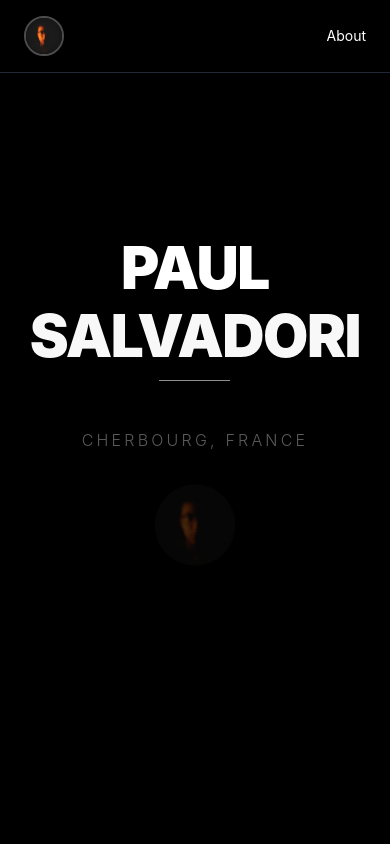
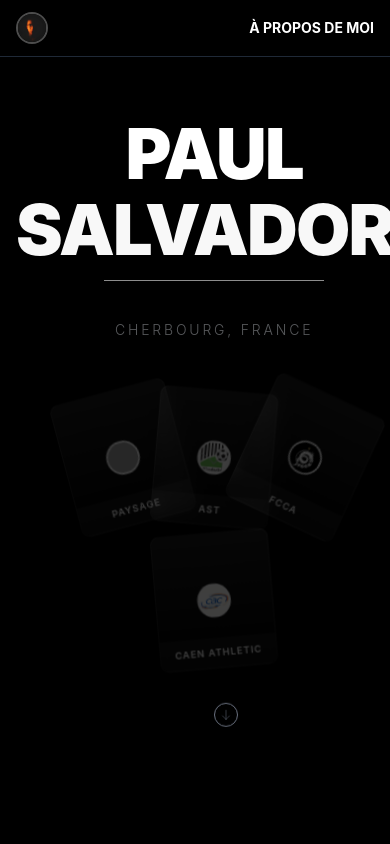
Before and after one commit to 10lsv/PHOTOGRAPHER-SITE, a Next.js app: page / in a window 390 px wide. Shown: the top 844 px of the page. Built offline with nearby package versions, Linux system fonts and the light colour scheme; grey boxes are pictures that could not be loaded.

Commit message:
feat: mobile-first optimization and responsive animations
Adapt site for mobile with touch-friendly animations and adaptive design.

#VERCEL_SKIP

Co-authored-by: LSV <146275534+10lsv@users.noreply.github.com>

```diff
--- a/app/globals.css
+++ b/app/globals.css
@@ -31,6 +31,107 @@
     -webkit-font-smoothing: antialiased;
     letter-spacing: -0.05em;
     text-shadow: 0 0 30px rgba(255, 255, 255, 0.3);
+  }
+
+  /* Navigation Cards Glass Effect - Mobile First */
+  .navigation-container {
+    position: relative;
+    display: flex;
+    justify-content: center;
+    align-items: center;
+    padding: 1rem;
+    flex-wrap: wrap;
+    gap: 0.5rem;
+  }
+
+  .navigation-container .glass-card {
+    position: relative;
+    width: 140px;
+    height: 160px;
+    background: linear-gradient(rgba(255, 255, 255, 0.1), transparent);
+    border: 1px solid rgba(255, 255, 255, 0.1);
+    box-shadow: 0 15px 25px rgba(0, 0, 0, 0.25);
+    display: flex;
+    justify-content: center;
+    align-items: center;
+    transition: all 0.5s ease;
+    border-radius: 10px;
+    backdrop-filter: blur(10px);
+    cursor: pointer;
+    transform: rotate(calc(var(--r) * 1deg));
+    margin: 0 -20px;
+  }
+
+  /* Mobile animations preserved */
+  .navigation-container .glass-card:hover,
+  .navigation-container .glass-card:active {
+    transform: rotate(0deg) scale(1.05);
+    margin: 0 5px;
+    background: linear-gradient(rgba(255, 255, 255, 0.15), rgba(255, 255, 255, 0.05));
+    box-shadow: 0 25px 35px rgba(0, 0, 0, 0.35);
+  }
+
+  /* Touch-friendly for mobile */
+  @media (hover: none) and (pointer: coarse) {
+    .navigation-container .glass-card:active {
+      transform: rotate(0deg) scale(1.05);
+      margin: 0 5px;
+      background: linear-gradient(rgba(255, 255, 255, 0.15), rgba(255, 255, 255, 0.05));
+      box-shadow: 0 25px 35px rgba(0, 0, 0, 0.35);
+    }
+  }
+
+  .navigation-container .glass-card::before {
+    content: attr(data-text);
+    position: absolute;
+    bottom: 0;
+    width: 100%;
+    height: 35px;
+    background: rgba(255, 255, 255, 0.05);
+    display: flex;
+    justify-content: center;
+    align-items: center;
+    color: #fff;
+    font-size: 0.7rem;
+    font-weight: 600;
+    letter-spacing: 0.1em;
+    border-radius: 0 0 10px 10px;
+  }
+
+  /* Tablet and Desktop */
+  @media (min-width: 768px) {
+    .navigation-container {
+      padding: 2rem;
+      gap: 0;
+    }
+
+    .navigation-container .glass-card {
+      width: 160px;
+      height: 180px;
+      margin: 0 -35px;
+    }
+
+    .navigation-container:hover .glass-card {
+      transform: rotate(0deg);
+      margin: 0 8px;
+    }
+
+    .navigation-container .glass-card::before {
+      height: 40px;
+      font-size: 0.8rem;
+    }
+  }
+
+  @media (min-width: 1024px) {
+    .navigation-container .glass-card {
+      width: 180px;
+      height: 200px;
+      margin: 0 -45px;
+    }
+
+    .navigation-container:hover .glass-card {
+      margin: 0 10px;
+    }
   }
 
   /* Fancy P Animation - spins and bounces from top */
@@ -106,7 +207,7 @@
       opacity: 0;
     }
     100% {
-      width: 128px;
+      width: 100%;
       opacity: 1;
     }
   }
@@ -387,15 +488,15 @@
 /* Mobile optimizations */
 @media (max-width: 768px) {
   .bold-letters {
-    font-size: 30vw;
-    line-height: 0.8;
+    font-size: 18vw;
+    line-height: 0.85;
   }
 }
 
 /* Enhanced mobile responsiveness */
 @media (max-width: 640px) {
   .bold-letters {
-    font-size: 15vw;
+    font-size: 18vw;
     line-height: 0.9;
   }
 
@@ -412,7 +513,7 @@
 
 @media (max-width: 480px) {
   .bold-letters {
-    font-size: 16vw;
+    font-size: 20vw;
   }
 }
 
--- a/app/page.tsx
+++ b/app/page.tsx
@@ -1,4 +1,6 @@
 "use client"
+
+import type React from "react"
 
 import { useState, useEffect, useRef } from "react"
 import Image from "next/image"
@@ -34,12 +36,16 @@ const photoGroups = {
   ],
 }
 
+const inspirationalQuotes = ["CAPTURER L'INSTANT", "FIGER L'ÉMOTION", "RÉVÉLER LA BEAUTÉ", "IMMORTALISER L'ACTION"]
+
 export default function Home() {
   const [selectedPhoto, setSelectedPhoto] = useState<{ src: string; alt: string } | null>(null)
   const [isLoading, setIsLoading] = useState(true)
   const [activeGroup, setActiveGroup] = useState<string>("caen-athletic")
   const [scrollY, setScrollY] = useState(0)
   const [isVisible, setIsVisible] = useState<{ [key: string]: boolean[] }>({})
+  const [currentQuote, setCurrentQuote] = useState(0)
+  const [isViewfinderActive, setIsViewfinderActive] = useState(false)
   const groupRefs = useRef<{ [key: string]: (HTMLDivElement | null)[] }>({})
 
   useEffect(() => {
@@ -89,6 +95,26 @@ export default function Home() {
     return () => window.removeEventListener("scroll", handleScroll)
   }, [])
 
+  // Quote rotation effect
+  useEffect(() => {
+    const interval = setInterval(() => {
+      setCurrentQuote((prev) => (prev + 1) % inspirationalQuotes.length)
+    }, 3000)
+    return () => clearInterval(interval)
+  }, [])
+
+  // Viewfinder activation on scroll
+  useEffect(() => {
+    const handleViewfinderScroll = () => {
+      const scrollPosition = window.scrollY
+      const windowHeight = window.innerHeight
+      setIsViewfinderActive(scrollPosition > windowHeight * 0.3 && scrollPosition < windowHeight * 1.2)
+    }
+
+    window.addEventListener("scroll", handleViewfinderScroll)
+    return () => window.removeEventListener("scroll", handleViewfinderScroll)
+  }, [])
+
   if (isLoading) {
     return (
       <div className="fixed inset-0 bg-black z-50 flex items-center justify-center overflow-hidden mobile-loader">
@@ -110,10 +136,10 @@ export default function Home() {
     <div className="min-h-screen bg-black text-white overflow-x-hidden">
       {/* Header */}
       <header className="fixed top-0 w-full bg-black/80 backdrop-blur-md z-40 border-b border-gray-800 animate-slide-down">
-        <div className="max-w-7xl mx-auto px-6 py-4">
+        <div className="max-w-7xl mx-auto px-4 sm:px-6 py-3 sm:py-4">
           <div className="flex justify-between items-center">
             {/* Profile Picture Logo */}
-            <div className="w-10 h-10 rounded-full overflow-hidden border-2 border-white/30">
+            <div className="w-8 h-8 sm:w-10 sm:h-10 rounded-full overflow-hidden border-2 border-white/30">
               <Image
                 src="/images/profil-pic.jpg"
                 alt="Paul Salvadori"
@@ -122,12 +148,12 @@ export default function Home() {
                 className="w-full h-full object-cover"
               />
             </div>
-            <nav className="flex space-x-8 text-sm">
+            <nav className="flex space-x-6 sm:space-x-8 text-xs sm:text-sm">
               <Link
                 href="/about"
-                className="hover:text-gray-300 transition-all duration-300 hover:scale-110 hover:tracking-wider"
+                className="hover:text-gray-300 transition-all duration-300 hover:scale-110 hover:tracking-wider text-sm font-bold"
               >
-                About
+                {"À PROPOS DE MOI"}
               </Link>
             </nav>
           </div>
@@ -135,84 +161,135 @@ export default function Home() {
       </header>
 
       {/* Hero Section */}
-      <section className="relative pt-20 pb-12 px-4 min-h-screen flex flex-col items-center justify-center">
+      <section className="relative pt-16 sm:pt-20 pb-8 sm:pb-12 px-4 min-h-screen flex flex-col items-center justify-center">
         <div className="text-center max-w-4xl mx-auto relative">
           {/* Main Title */}
           <div className="relative mb-4">
             {/* PAUL */}
-            <h1 className="text-[15vw] sm:text-[12vw] md:text-8xl lg:text-9xl font-black tracking-tight leading-none animate-fade-in-up">
+            <h1 className="text-[18vw] sm:text-[15vw] md:text-8xl lg:text-9xl font-black tracking-tight leading-none animate-fade-in-up">
               PAUL
             </h1>
 
             {/* SALVADORI */}
-            <h1 className="text-[15vw] sm:text-[12vw] md:text-8xl lg:text-9xl font-black tracking-tight leading-none mt-2 animate-fade-in-up animation-delay-200">
+            <h1 className="text-[18vw] sm:text-[15vw] md:text-8xl lg:text-9xl font-black tracking-tight leading-none mt-1 sm:mt-2 animate-fade-in-up animation-delay-200">
               SALVADORI
             </h1>
           </div>
 
           {/* Decorative Line */}
-          <div className="w-24 sm:w-32 h-px bg-white mb-6 mx-auto animate-expand-line animation-delay-500"></div>
+          <div className="w-16 sm:w-24 md:w-32 h-px bg-white mb-4 sm:mb-6 mx-auto animate-expand-line animation-delay-500"></div>
 
           {/* Location */}
-          <p className="text-base sm:text-lg md:text-xl text-gray-300 font-light tracking-[0.2em] sm:tracking-[0.3em] animate-fade-in-up animation-delay-800 mb-12">
+          <p className="text-sm sm:text-base md:text-xl text-gray-300 font-light tracking-[0.2em] sm:tracking-[0.3em] animate-fade-in-up animation-delay-800 mb-8 sm:mb-12">
             CHERBOURG, FRANCE
           </p>
 
-          {/* Profile Picture - Between location and first section */}
-          <div className="flex justify-center mb-16 animate-photo-reveal animation-delay-1000">
-            <div className="w-24 h-24 sm:w-28 sm:h-28 md:w-32 md:h-32 rounded-full overflow-hidden border-3 border-white/30 shadow-2xl">
-              <Image
-                src="/images/profil-pic.jpg"
-                alt="Paul Salvadori"
-                width={128}
-                height={128}
-                className="w-full h-full object-cover"
-              />
+          {/* Navigation Cards Section - Mobile First */}
+          <div className="flex justify-center mb-12 sm:mb-16 animate-photo-reveal animation-delay-1000">
+            <div className="navigation-container">
+              <div
+                data-text="PAYSAGE"
+                style={{ "--r": -15 } as React.CSSProperties}
+                className="glass-card"
+                onClick={() => document.getElementById("paysage-section")?.scrollIntoView({ behavior: "smooth" })}
+              >
+                <div className="w-10 h-10 sm:w-12 sm:h-12 relative rounded-full overflow-hidden border-2 border-white/20 bg-white">
+                  <Image src="/images/paysage5.jpg" alt="Paysage Logo" fill className="object-cover" />
+                </div>
+              </div>
+
+              <div
+                data-text="AST"
+                style={{ "--r": 5 } as React.CSSProperties}
+                className="glass-card"
+                onClick={() => document.getElementById("ast-section")?.scrollIntoView({ behavior: "smooth" })}
+              >
+                <div className="w-10 h-10 sm:w-12 sm:h-12 relative rounded-full overflow-hidden border-2 border-white/20 bg-white">
+                  <Image src="/images/ast-logo.jpg" alt="AST Logo" fill className="object-cover" />
+                </div>
+              </div>
+
+              <div
+                data-text="FCCA"
+                style={{ "--r": 25 } as React.CSSProperties}
+                className="glass-card"
+                onClick={() => document.getElementById("fcca-section")?.scrollIntoView({ behavior: "smooth" })}
+              >
+                <div className="w-10 h-10 sm:w-12 sm:h-12 relative rounded-full overflow-hidden border-2 border-white/20 bg-white">
+                  <Image src="/images/fcca-logo.jpg" alt="FCCA Logo" fill className="object-cover" />
+                </div>
+              </div>
+
+              <div
+                data-text="CAEN ATHLETIC"
+                style={{ "--r": -5 } as React.CSSProperties}
+                className="glass-card"
+                onClick={() => document.getElementById("caen-athletic-section")?.scrollIntoView({ behavior: "smooth" })}
+              >
+                <div className="w-10 h-10 sm:w-12 sm:h-12 relative rounded-full overflow-hidden border-2 border-white/20 bg-white">
+                  <Image src="/images/cac-logo.jpg" alt="CAC Logo" fill className="object-cover" />
+                </div>
+              </div>
             </div>
           </div>
-        </div>
 
-        {/* Scroll Indicator */}
-        <div className="absolute bottom-6 sm:bottom-8 left-1/2 transform -translate-x-1/2 animate-bounce-slow">
-
+          {/* Scroll Indicator */}
+          <div className="absolute bottom-4 sm:bottom-6 md:bottom-8 left-1/2 transform -translate-x-1/2 animate-bounce-slow">
+            <div className="w-6 h-6 sm:w-8 sm:h-8 border border-gray-500 rounded-full flex items-center justify-center hover:border-white transition-colors duration-300">
+              <svg
+                className="w-3 h-3 sm:w-4 sm:h-4 text-gray-500"
+                fill="none"
+                stroke="currentColor"
+                viewBox="0 0 24 24"
+              >
+                <path strokeLinecap="round" strokeLinejoin="round" strokeWidth={1} d="M19 14l-7 7m0 0l-7-7m7 7V3" />
+              </svg>
+            </div>
+          </div>
         </div>
       </section>
 
       {/* Photo Groups */}
       {Object.entries(photoGroups).map(([groupName, photos]) => (
-        <section key={groupName} className="py-20 px-6 pt-0 mx-0">
+        <section key={groupName} id={`${groupName}-section`} className="py-12 sm:py-16 md:py-20 px-4 sm:px-6">
           <div className="max-w-7xl mx-auto">
-            {/* Group Title with Logo - Single Line Layout */}
-            <div className="text-center mb-16">
-              <div className="flex items-center justify-center gap-4 mb-4 flex-wrap">
-                <h2 className="text-3xl sm:text-4xl md:text-5xl lg:text-6xl font-thin tracking-wider text-white/90 whitespace-nowrap">
+            {/* Group Title with Logo - Mobile Optimized */}
+            <div className="text-center mb-12 sm:mb-16">
+              <div className="flex flex-col sm:flex-row items-center justify-center gap-3 sm:gap-4 mb-4">
+                <h2 className="text-2xl sm:text-3xl md:text-4xl lg:text-5xl xl:text-6xl font-thin tracking-wider text-white/90 text-center">
                   {groupName === "caen-athletic" ? "CAEN ATHLETIC" : groupName.toUpperCase()}
                 </h2>
 
-                {/* Larger round logos */}
+                {/* Logos - Mobile Optimized */}
+                {groupName === "paysage" && (
+                  <div className="w-10 h-10 sm:w-12 sm:h-12 md:w-14 md:h-14 relative rounded-full overflow-hidden border-2 border-white/20 bg-white flex-shrink-0">
+                    <Image src="/images/paysage5.jpg" alt="Paysage Logo" fill className="object-cover" />
+                  </div>
+                )}
+
                 {groupName === "fcca" && (
-                  <div className="w-12 h-12 md:w-14 md:h-14 relative rounded-full overflow-hidden border-2 border-white/20 bg-white flex-shrink-0">
+                  <div className="w-10 h-10 sm:w-12 sm:h-12 md:w-14 md:h-14 relative rounded-full overflow-hidden border-2 border-white/20 bg-white flex-shrink-0">
                     <Image src="/images/fcca-logo.jpg" alt="FCCA Logo" fill className="object-cover" />
                   </div>
                 )}
 
                 {groupName === "AST" && (
-                  <div className="w-12 h-12 md:w-14 md:h-14 relative rounded-full overflow-hidden border-2 border-white/20 bg-white flex-shrink-0">
+                  <div className="w-10 h-10 sm:w-12 sm:h-12 md:w-14 md:h-14 relative rounded-full overflow-hidden border-2 border-white/20 bg-white flex-shrink-0">
                     <Image src="/images/ast-logo.jpg" alt="AST Logo" fill className="object-cover" />
                   </div>
                 )}
 
                 {groupName === "caen-athletic" && (
-                  <div className="w-12 h-12 md:w-14 md:h-14 relative rounded-full overflow-hidden border-2 border-white/20 bg-white flex-shrink-0">
+                  <div className="w-10 h-10 sm:w-12 sm:h-12 md:w-14 md:h-14 relative rounded-full overflow-hidden border-2 border-white/20 bg-white flex-shrink-0">
                     <Image src="/images/cac-logo.jpg" alt="CAC Logo" fill className="object-cover" />
                   </div>
                 )}
               </div>
-              <div className="w-16 h-px bg-white/50 mx-auto"></div>
+              <div className="w-12 sm:w-16 h-px bg-white/50 mx-auto"></div>
             </div>
 
-            {/* Photo Grid */}
-            <div className="grid grid-cols-1 md:grid-cols-2 lg:grid-cols-3 gap-8 md:gap-12">
+            {/* Photo Grid - Mobile First */}
+            <div className="grid grid-cols-1 sm:grid-cols-2 lg:grid-cols-3 gap-6 sm:gap-8 md:gap-12">
               {photos.map((photo, index) => (
                 <div
                   key={photo.id}
@@ -243,16 +320,16 @@ export default function Home() {
 
                     {/* Sliding overlay */}
                     <div className="absolute inset-0 bg-gradient-to-t from-black/80 via-transparent to-transparent translate-y-full group-hover:translate-y-0 transition-transform duration-500">
-                      <div className="absolute bottom-6 left-6 text-white opacity-0 group-hover:opacity-100 transition-opacity duration-300 delay-200">
-                        <div className="w-10 h-10 border border-white rounded-full flex items-center justify-center hover:bg-white hover:text-black transition-colors duration-300">
-                          <span className="text-sm">+</span>
+                      <div className="absolute bottom-4 sm:bottom-6 left-4 sm:left-6 text-white opacity-0 group-hover:opacity-100 transition-opacity duration-300 delay-200">
+                        <div className="w-8 h-8 sm:w-10 sm:h-10 border border-white rounded-full flex items-center justify-center hover:bg-white hover:text-black transition-colors duration-300">
+                          <span className="text-xs sm:text-sm">+</span>
                         </div>
                       </div>
                     </div>
 
                     {/* Corner accents */}
-                    <div className="absolute top-6 right-6 w-0 h-0 border-t-2 border-r-2 border-white opacity-0 group-hover:opacity-100 group-hover:w-8 group-hover:h-8 transition-all duration-500 delay-100"></div>
-                    <div className="absolute bottom-6 right-6 w-0 h-px bg-white opacity-0 group-hover:opacity-100 group-hover:w-16 transition-all duration-500 delay-200"></div>
+                    <div className="absolute top-4 sm:top-6 right-4 sm:right-6 w-0 h-0 border-t-2 border-r-2 border-white opacity-0 group-hover:opacity-100 group-hover:w-6 group-hover:h-6 sm:group-hover:w-8 sm:group-hover:h-8 transition-all duration-500 delay-100"></div>
+                    <div className="absolute bottom-4 sm:bottom-6 right-4 sm:right-6 w-0 h-px bg-white opacity-0 group-hover:opacity-100 group-hover:w-12 sm:group-hover:w-16 transition-all duration-500 delay-200"></div>
                   </div>
                 </div>
               ))}
@@ -262,9 +339,9 @@ export default function Home() {
       ))}
 
       {/* Social Links */}
-      <section className="px-6 py-20 border-t border-gray-800">
+      <section className="px-4 sm:px-6 py-16 sm:py-20 border-t border-gray-800">
         <div className="max-w-4xl mx-auto text-center">
-          <div className="flex justify-center space-x-12">
+          <div className="flex justify-center space-x-8 sm:space-x-12">
             <a
               href="https://www.instagram.com/paul.phot0grapher"
               target="_blank"
@@ -272,7 +349,7 @@ export default function Home() {
               className="group transition-all duration-300 hover:scale-125 animate-float"
               style={{ animationDelay: "0s" }}
             >
-              <Instagram className="w-6 h-6 text-gray-400 group-hover:text-white transition-colors duration-300" />
+              <Instagram className="w-5 h-5 sm:w-6 sm:h-6 text-gray-400 group-hover:text-white transition-colors duration-300" />
             </a>
             <a
               href="https://www.tiktok.com/@paul.phot0grapher"
@@ -282,7 +359,7 @@ export default function Home() {
               style={{ animationDelay: "1s" }}
             >
               <svg
-                className="w-6 h-6 text-gray-400 group-hover:text-white transition-colors duration-300"
+                className="w-5 h-5 sm:w-6 sm:h-6 text-gray-400 group-hover:text-white transition-colors duration-300"
                 viewBox="0 0 24 24"
                 fill="currentColor"
               >
@@ -294,7 +371,7 @@ export default function Home() {
       </section>
 
       {/* Footer */}
-      <footer className="px-6 py-8 border-t border-gray-800">
+      <footer className="px-4 sm:px-6 py-6 sm:py-8 border-t border-gray-800">
         <div className="max-w-7xl mx-auto text-center">
           <p className="text-xs text-gray-500 font-light animate-fade-in">
             © 2025 Paul Salvadori. All rights reserved. Made By Léo Sauvey
@@ -302,20 +379,20 @@ export default function Home() {
         </div>
       </footer>
 
-      {/* Photo Modal */}
+      {/* Photo Modal - Mobile Optimized */}
       {selectedPhoto && (
         <div
-          className="fixed inset-0 bg-black/95 z-50 flex items-center justify-center p-6 animate-modal-in"
+          className="fixed inset-0 bg-black/95 z-50 flex items-center justify-center p-4 sm:p-6 animate-modal-in"
           onClick={() => setSelectedPhoto(null)}
         >
           <div className="relative max-w-6xl max-h-full w-full">
             <button
               onClick={() => setSelectedPhoto(null)}
-              className="absolute top-6 right-6 z-10 text-white text-3xl hover:text-gray-300 transition-all duration-300 hover:rotate-90 hover:scale-125 transform"
+              className="absolute top-2 right-2 sm:top-6 sm:right-6 z-10 text-white text-2xl sm:text-3xl hover:text-gray-300 transition-all duration-300 hover:rotate-90 hover:scale-125 transform w-10 h-10 sm:w-auto sm:h-auto flex items-center justify-center"
             >
               ×
             </button>
-            <div className="relative w-full h-[85vh] animate-photo-reveal">
+            <div className="relative w-full h-[80vh] sm:h-[85vh] animate-photo-reveal">
               <Image
                 src={selectedPhoto.src || "/placeholder.svg"}
                 alt={selectedPhoto.alt}
```
